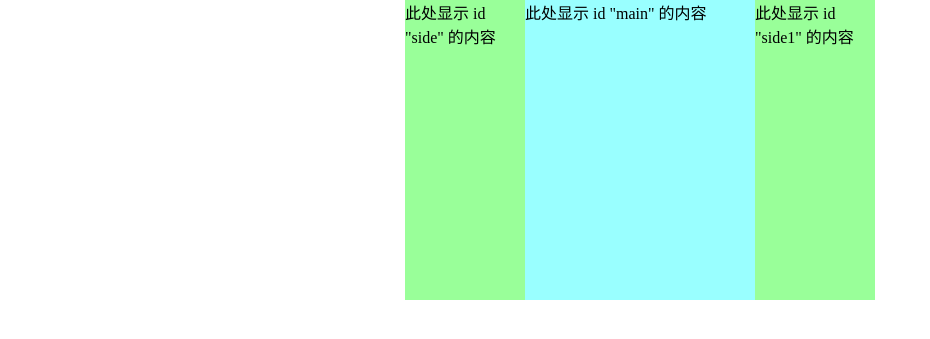
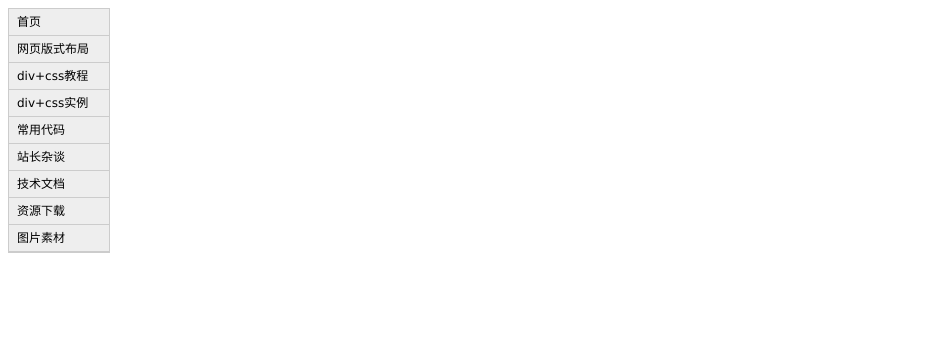
Before and after one commit to steventianGithub/learncss, a Flask app: page / in a window 1280 px wide. Shown: the top 339 px of the page, without its empty margins (0-930 px from the left). Run offline with Flask 2, Linux system fonts and the light colour scheme.

Commit message:
day 4 vertical list menu

```diff
--- a/app/templates/index.html
+++ b/app/templates/index.html
@@ -3,18 +3,27 @@
     <head>
         <meta http-equiv="Content-Type" content="text/html; charset=gb2312" />
         <style type="text/css">
-            body { margin:0;}
-            #content { width:470px; margin:0 auto;}
-            #side { background: #99FF99; height: 300px; width: 120px; float: left; }
-            #side1 { background: #99FF99; height: 300px; width: 120px; float: right; }
-            #main { background: #99FFFF; height: 300px; margin:0 120px; }
+            body { font-family: Verdana; font-size: 12px; line-height: 1.5; }
+            a { color: #000; text-decoration: none; }
+            a:hover { color: #F00; }
+            #menu { width: 100px; border: 1px solid #CCC; }
+            #menu ul { list-style: none; margin: 0px; padding: 0px; }
+            #menu ul li { background: #eee; padding: 0px 8px; height: 26px; line-height: 26px; border-bottom: 1px solid #CCC; }
         </style>
     </head>
     <body>
-        <div id="content">
-            <div id="side">此处显示 id "side" 的内容</div>
-            <div id="side1">此处显示 id "side1" 的内容</div>
-            <div id="main">此处显示 id "main" 的内容</div>
-        </div>
+        <div id="menu">
+            <ul>
+                <li><a href="@#">首页</a></li>
+                <li><a href="#">网页版式布局</a></li>
+                <li><a href="#">div+css教程</a></li>
+                <li><a href="#">div+css实例</a></li>
+                <li><a href="#">常用代码</a></li>
+                <li><a href="#">站长杂谈</a></li>
+                <li><a href="#">技术文档</a></li>
+                <li><a href="#">资源下载</a></li>
+                <li><a href="#">图片素材</a></li>
+            </ul>
+            </div>
     </body>
 </html>
```
